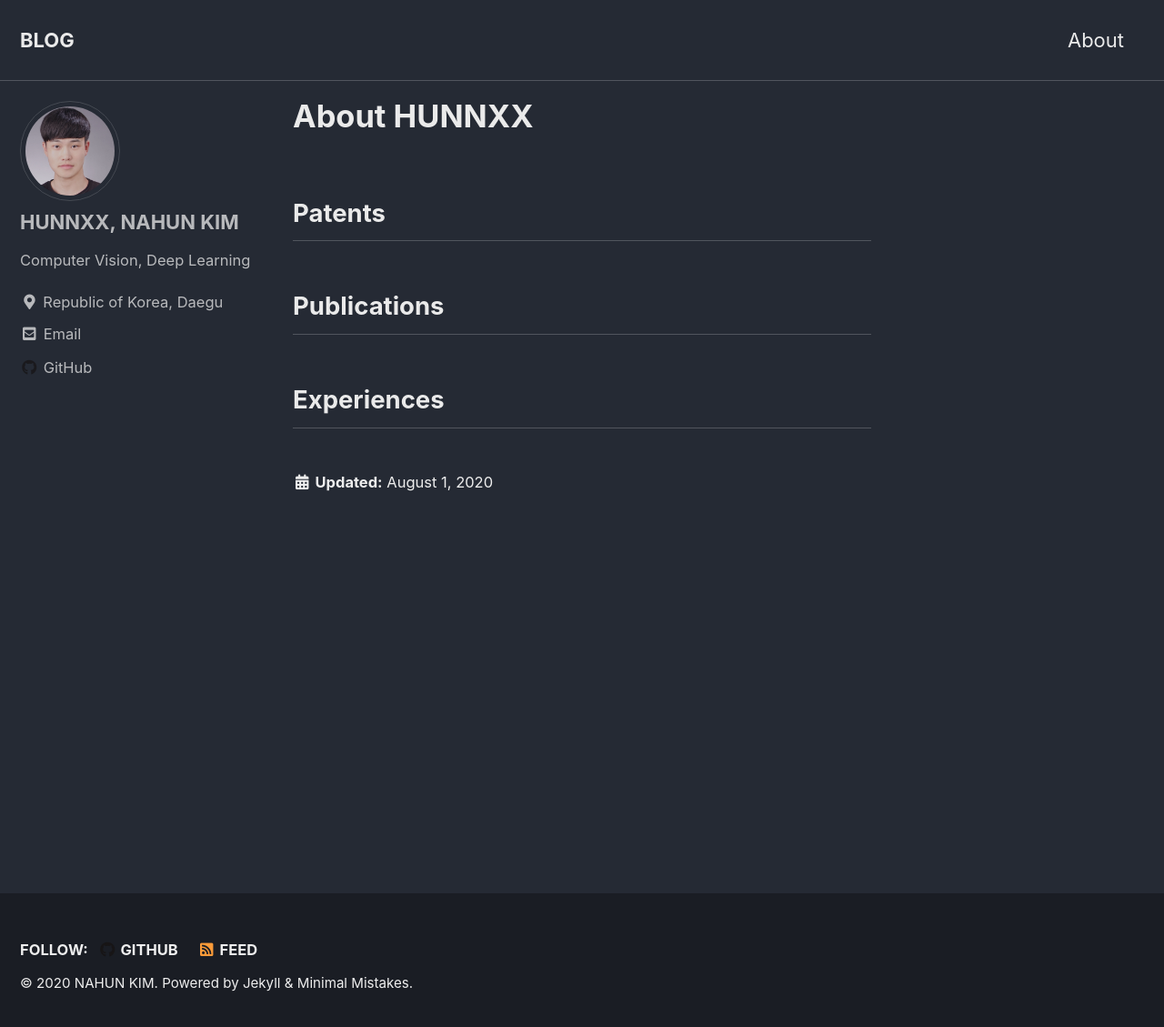
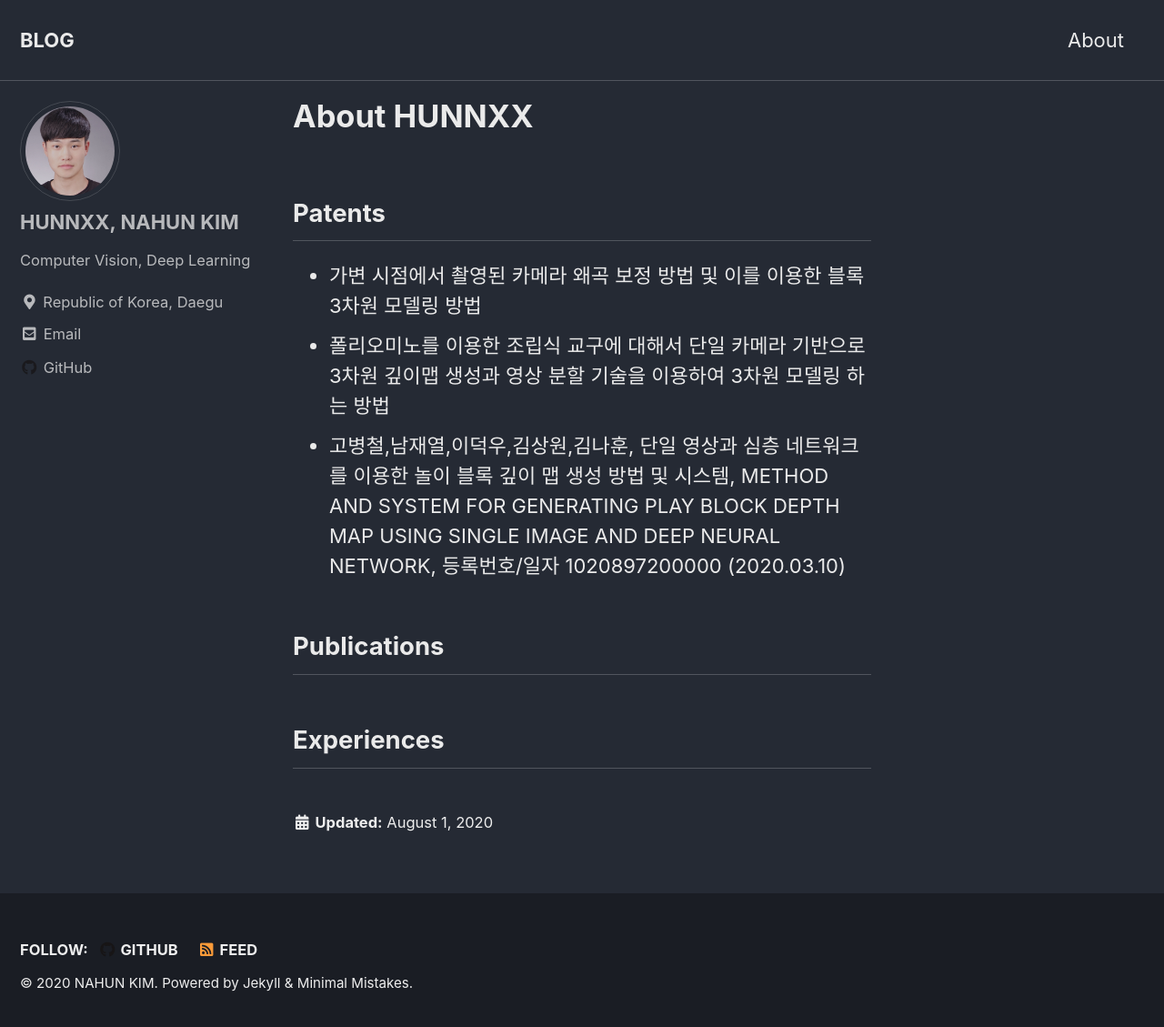
Before and after one commit to hunnxx/hunnxx.github.io, a Jekyll site: the page built from about/index.md, in a window 1280 px wide and 1137 px high. Shown: the top 1129 px of the window at 91% size. Built offline with Jekyll 4.4.1, drawn with Linux system fonts in a browser that asks for light colours; cached includes are drawn as plain includes.

Commit message:
Update index.md

```diff
--- a/about/index.md
+++ b/about/index.md
@@ -5,6 +5,10 @@ date: 2020-08-01 22:15:00 -0400
 
 ## Patents
 
+- 가변 시점에서 촬영된 카메라 왜곡 보정 방법 및 이를 이용한 블록 3차원 모델링 방법
+- 폴리오미노를 이용한 조립식 교구에 대해서 단일 카메라 기반으로 3차원 깊이맵 생성과 영상 분할 기술을 이용하여 3차원 모델링 하는 방법
+- 고병철,남재열,이덕우,김상원,김나훈, 단일 영상과 심층 네트워크를 이용한 놀이 블록 깊이 맵 생성 방법 및 시스템, METHOD AND SYSTEM FOR GENERATING PLAY BLOCK DEPTH MAP USING SINGLE IMAGE AND DEEP NEURAL NETWORK, 등록번호/일자 1020897200000 (2020.03.10)
+
 ## Publications
 
 ## Experiences
```
